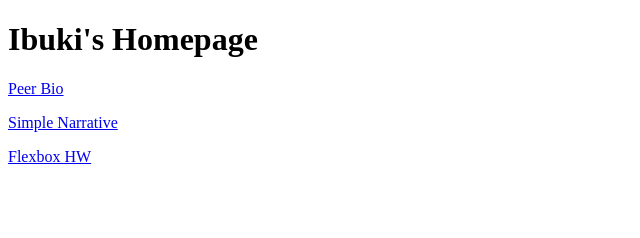
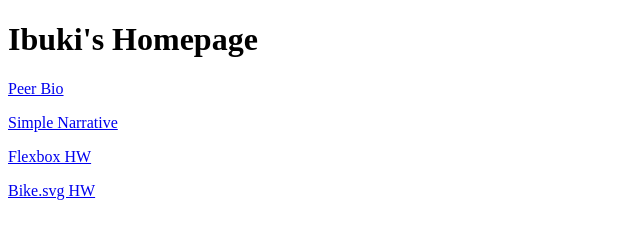
Before and after one commit to ibkiwmt/ibkiwmt.github.io, a plain HTML site: page index.html in a window 1280 px wide. Shown: the whole page, without its empty margins (0-640 px from the left). Drawn offline with Linux system fonts and the light colour scheme.

Commit message:
add to the top page

```diff
--- a/index.html
+++ b/index.html
@@ -11,5 +11,6 @@
     <p><a href="peer-bio">Peer Bio</a></p>
     <p><a href="simple-narrative">Simple Narrative</a></p>
     <p><a href="flexbox-hw/semantic.html">Flexbox HW</a></p>
+    <p><a href="svg-bike">Bike.svg HW</a></p>
 </body>
 </html>
```
